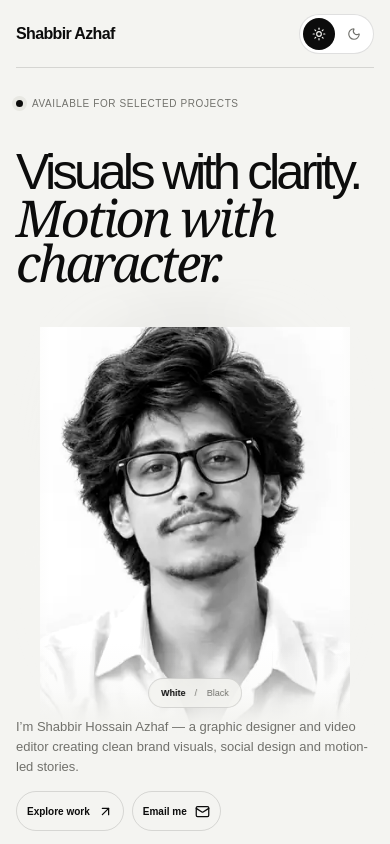
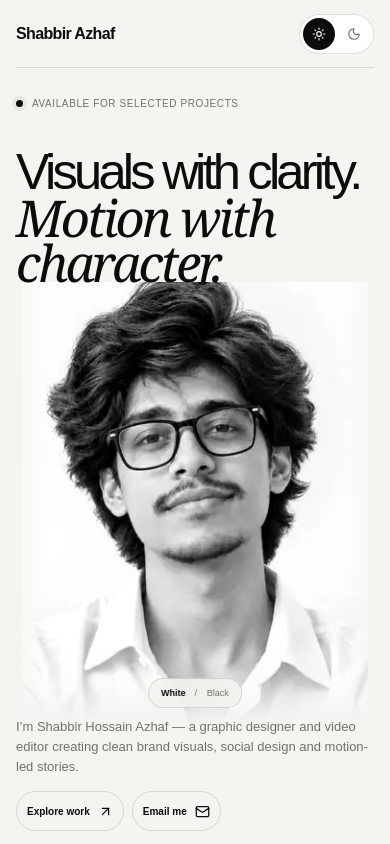
Before and after one commit to shabbirhossaingd-prog/portfolio-web, a Next.js app: page / in a window 390 px wide. Shown: the top 844 px of the page. Built offline with nearby package versions, Linux system fonts and the light colour scheme; no server answers; the database is empty.

Commit message:
Serve hero portraits with responsive high-quality optimization

```diff
--- a/app/page.tsx
+++ b/app/page.tsx
@@ -2,6 +2,7 @@
 
 import { useEffect, useState, type MouseEvent, type ReactNode } from "react";
 import { motion } from "framer-motion";
+import Image from "next/image";
 import { createClient } from "@supabase/supabase-js";
 import {
   ArrowUpRight,
@@ -147,16 +148,33 @@ export default function Home() {
         </motion.h1>
 
         <div className="hero-portrait-stage">
-          <img className="hero-portrait-blur" src={theme === "dark" ? heroDark : heroLight} alt="" aria-hidden="true" />
-          <motion.img
+          <Image
+            className="hero-portrait-blur"
+            src={theme === "dark" ? heroDark : heroLight}
+            alt=""
+            aria-hidden="true"
+            fill
+            sizes="(max-width: 760px) 92vw, 440px"
+            quality={72}
+          />
+          <motion.div
             key={theme}
-            className="hero-portrait-main"
-            src={theme === "dark" ? heroDark : heroLight}
-            alt="Shabbir Hossain Azhaf"
+            className="hero-portrait-motion"
             initial={{ opacity: 0, scale: .985, y: 12 }}
             animate={{ opacity: 1, scale: 1, y: 0 }}
             transition={{ duration: .5 }}
-          />
+          >
+            <Image
+              className="hero-portrait-main"
+              src={theme === "dark" ? heroDark : heroLight}
+              alt="Shabbir Hossain Azhaf"
+              fill
+              priority
+              fetchPriority="high"
+              sizes="(max-width: 760px) 92vw, 440px"
+              quality={96}
+            />
+          </motion.div>
           <div className="portrait-edge-fade" />
           <div className="portrait-mode">
             <button className={theme === "light" ? "active" : ""} onClick={() => changeTheme("light")} aria-pressed={theme === "light"}>White</button>
```
